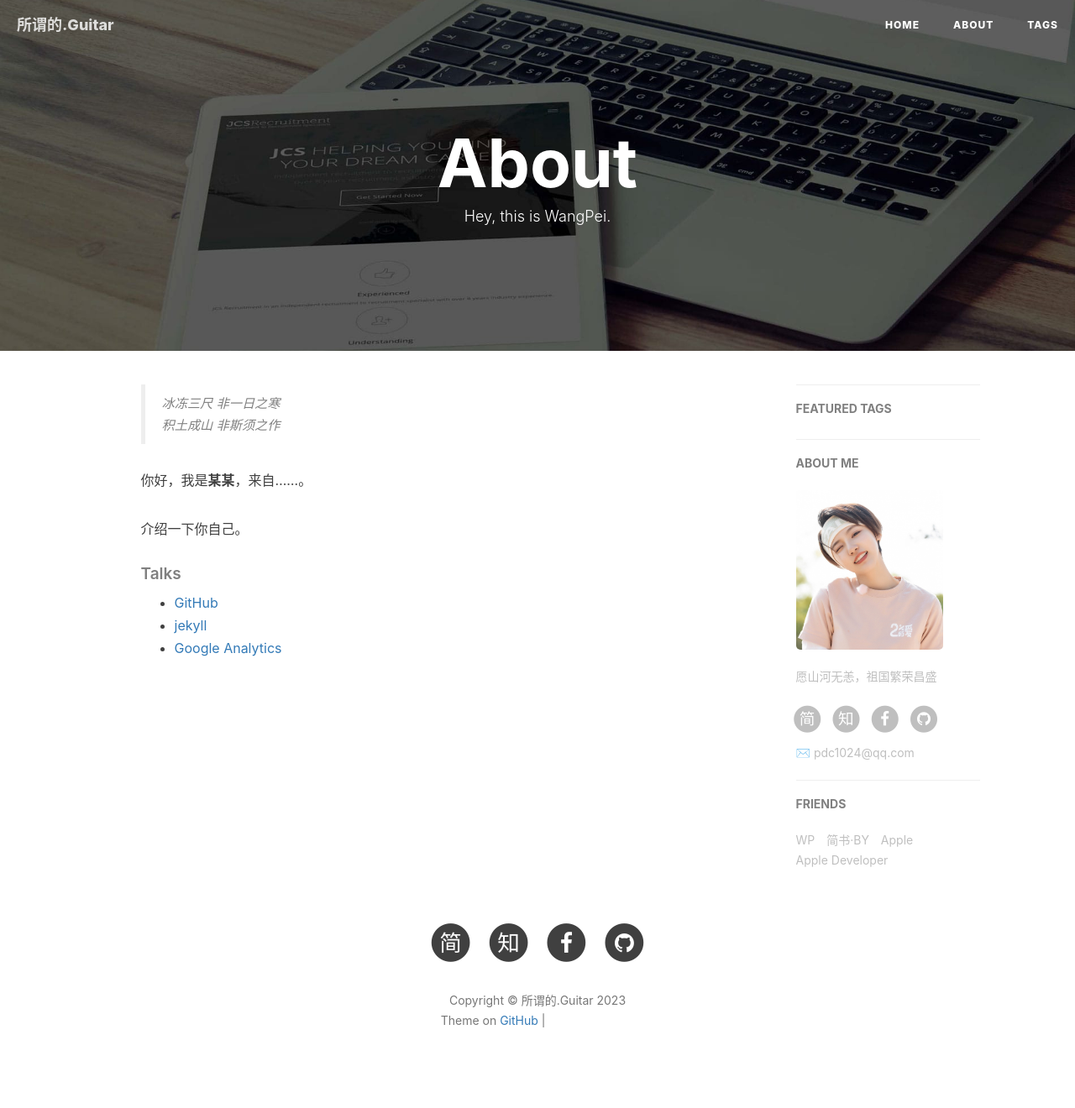
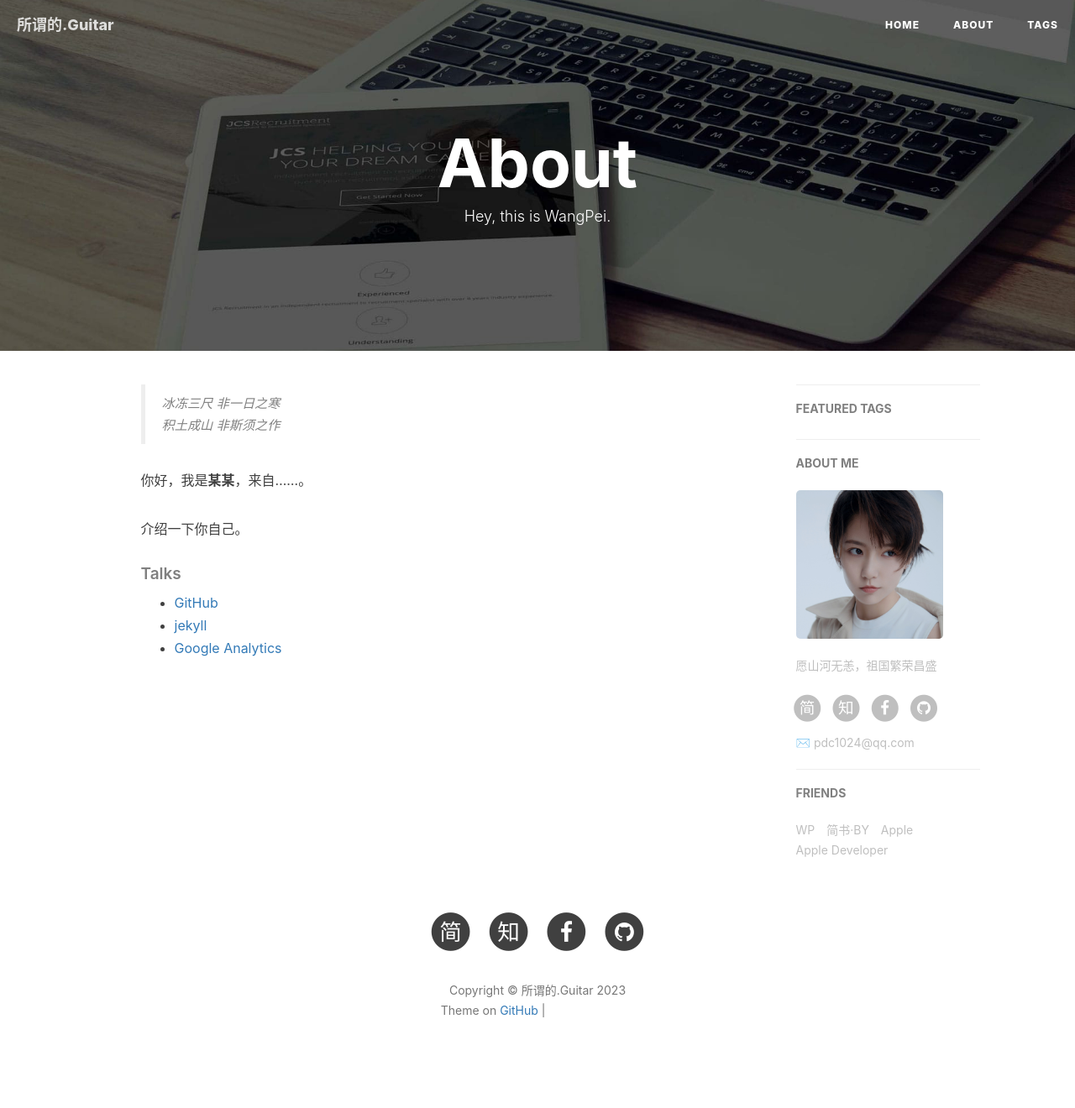
Before and after one commit to pdc1024/pdc1024.github.io, a Jekyll site: the page built from about.html, in a window 1280 px wide. Shown: the whole page at 84% size. Built offline with Jekyll 4.4.1, drawn with Linux system fonts in a browser that asks for light colours; nearby versions of some CDN libraries; comment, search, counter and statistics services are not loaded; grey boxes are pictures that could not be loaded.

Commit message:
修改头像

```diff
--- a/_config.yml
+++ b/_config.yml
@@ -12,7 +12,7 @@
 # Sidebar settings
 sidebar: true                           # whether or not using Sidebar.
 sidebar-about-description: "愿山河无恙，祖国繁荣昌盛"
-sidebar-avatar: /img/chen.jpg      # use absolute URL, seeing it's used in both `/` and `/about/`
+sidebar-avatar: /img/成果.jpg      # use absolute URL, seeing it's used in both `/` and `/about/`
 
 
 
```
Also changed, not shown: img/成果.jpg (added).
